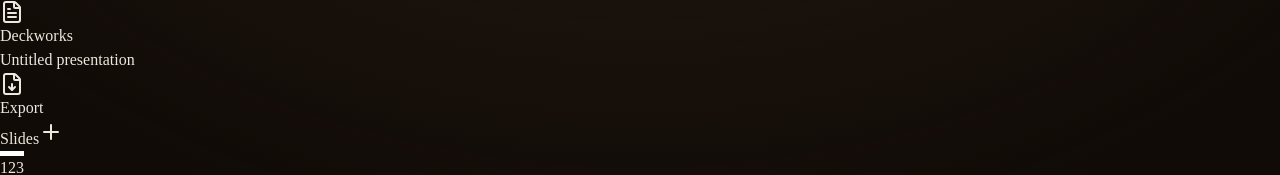
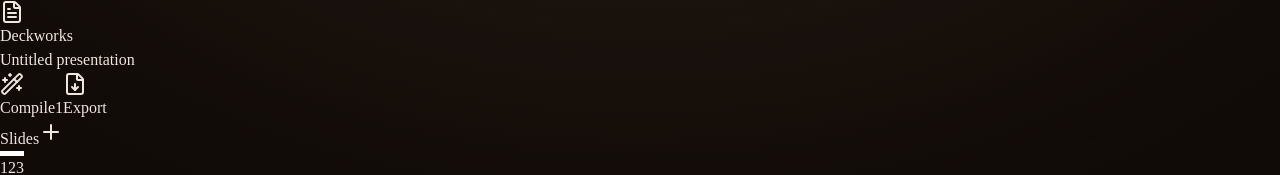
Before and after one commit to steverahardjo/Deckworks, a React (Vite) app in the folder apps/web/: page / in a window 1280 px wide. Shown: the top 175 px of the page. Built offline with nearby package versions, Linux system fonts and the light colour scheme.

Commit message:
scrape compiling system

```diff
--- a/apps/web/src/components/TopBar.tsx
+++ b/apps/web/src/components/TopBar.tsx
@@ -1,12 +1,16 @@
-import { FileText } from "lucide-react";
+import { FileText, Wand2 } from "lucide-react";
 
 import { ExportMenu } from "./ExportMenu";
+import { Button } from "@/components/ui/button";
 import { Input } from "@/components/ui/input";
 import { useAppDispatch, useAppState } from "@/state/store";
 
 export function TopBar() {
   const { presentation } = useAppState();
   const dispatch = useAppDispatch();
+  const openComments = presentation.comments.filter(
+    (c) => c.status === "open"
+  ).length;
 
   return (
     <header className="flex h-14 shrink-0 items-center gap-3 border-b px-4">
@@ -26,6 +30,27 @@ export function TopBar() {
         />
       </div>
 
+      <Button
+        variant={openComments > 0 ? "default" : "outline"}
+        size="sm"
+        className="gap-2"
+        disabled={openComments === 0}
+        onClick={() => dispatch({ type: "compile" })}
+        title={
+          openComments > 0
+            ? `Compile ${openComments} open comment${openComments === 1 ? "" : "s"}`
+            : "Add a comment to enable compiling"
+        }
+      >
+        <Wand2 className="size-4" />
+        Compile
+        {openComments > 0 && (
+          <span className="rounded-full bg-background/20 px-1.5 text-xs tabular-nums">
+            {openComments}
+          </span>
+        )}
+      </Button>
+
       <ExportMenu />
     </header>
   );
--- a/apps/web/src/state/store.tsx
+++ b/apps/web/src/state/store.tsx
@@ -21,7 +21,8 @@ export type Action =
   | { type: "select-slide"; slideId: string }
   | { type: "apply-preset"; presetId: string }
   | { type: "add-comment"; comment: Comment }
-  | { type: "add-slide"; slide: Slide };
+  | { type: "add-slide"; slide: Slide }
+  | { type: "compile" };
 
 function reducer(state: State, action: Action): State {
   switch (action.type) {
@@ -63,6 +64,19 @@ function reducer(state: State, action: Action): State {
           slides: [...state.presentation.slides, action.slide],
         },
       };
+    case "compile": {
+      const hasOpen = state.presentation.comments.some((c) => c.status === "open");
+      if (!hasOpen) return state;
+      return {
+        ...state,
+        presentation: {
+          ...state.presentation,
+          comments: state.presentation.comments.map((c) =>
+            c.status === "open" ? { ...c, status: "resolved" as const } : c
+          ),
+        },
+      };
+    }
   }
 }
 
```
Also changed, not shown: 1 other file (tests, documents, lock files or other folders).
